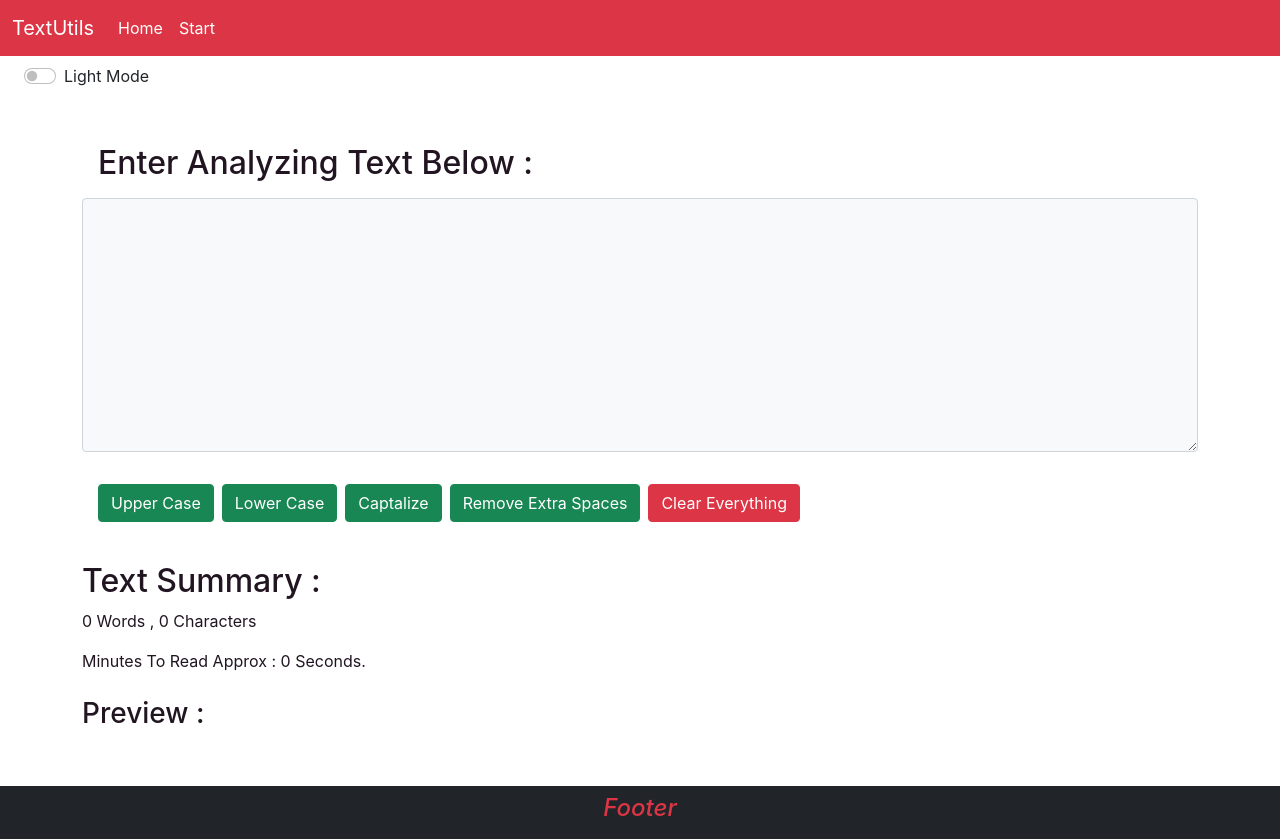
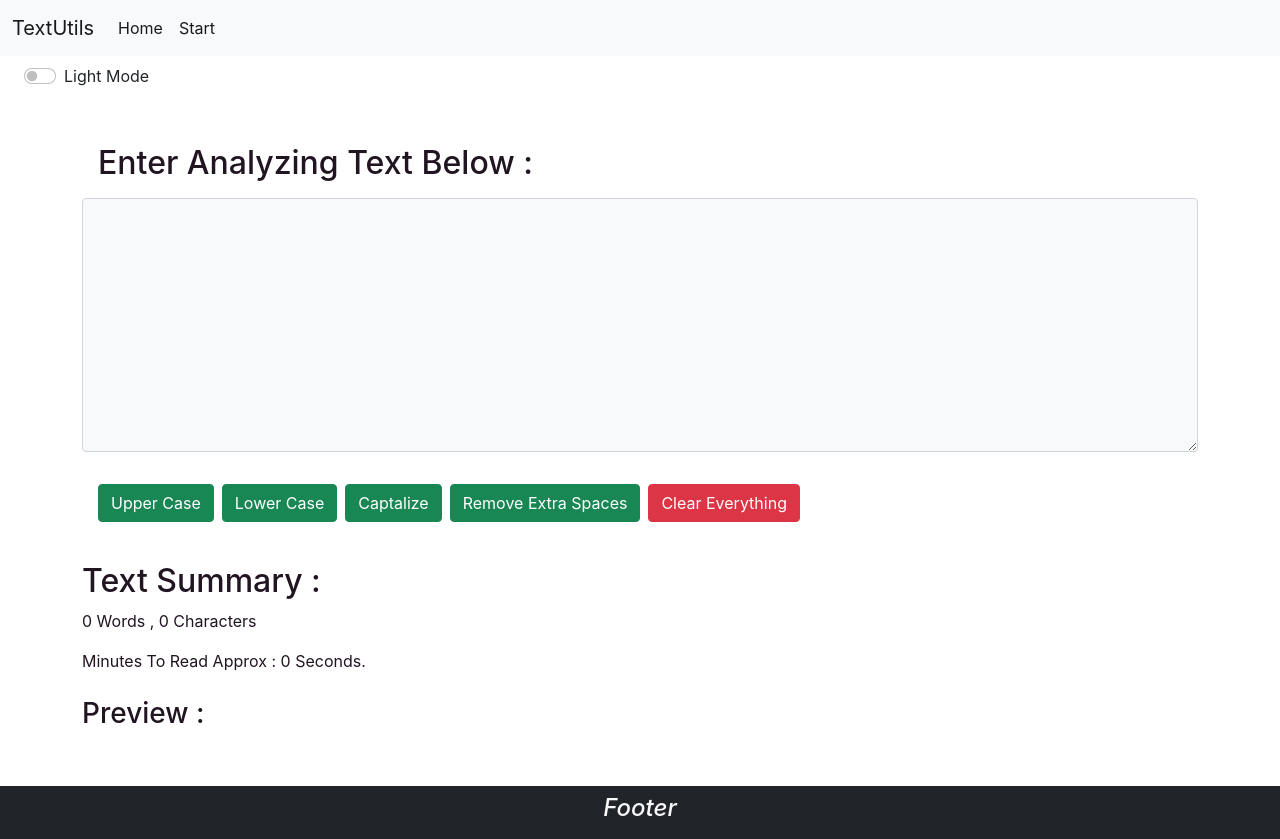
Before and after one commit to teja2004/My-Start-React-Application, a React (Create React App) app: page / in a window 1280 px wide. Built offline with nearby package versions, Linux system fonts and the light colour scheme.

Commit message:
Alerts to Project

```diff
--- a/src/Components/Footer.js
+++ b/src/Components/Footer.js
@@ -3,7 +3,7 @@ import React from "react";
 function Footer(props){
     return (
         <>
-            <div className={`w-100 h-25 text-center py-2 bg-${props.mode === "dark" ? "light" : "dark"} text-${props.mode === "dark" ? "success" : "danger"}`}>
+            <div className={`w-100 h-25 text-center py-2 bg-dark text-light`}>
                 <h4><i>Footer</i></h4>
             </div>
         </>
--- a/src/Components/Nav.js
+++ b/src/Components/Nav.js
@@ -4,7 +4,7 @@ import PropTypes from 'prop-types'
 function Nav(props) {
   return (
     <>
-      <nav className={`navbar navbar-expand-lg navbar-${props.mode === "dark" ? "light" : "dark"} bg-${props.mode === "dark" ? "success" : "danger"}`}>
+      <nav className={`navbar navbar-expand-lg navbar-light bg-light`}>
         <div className="container-fluid">
           <a className="navbar-brand" href="/">
             {props.title}
```
